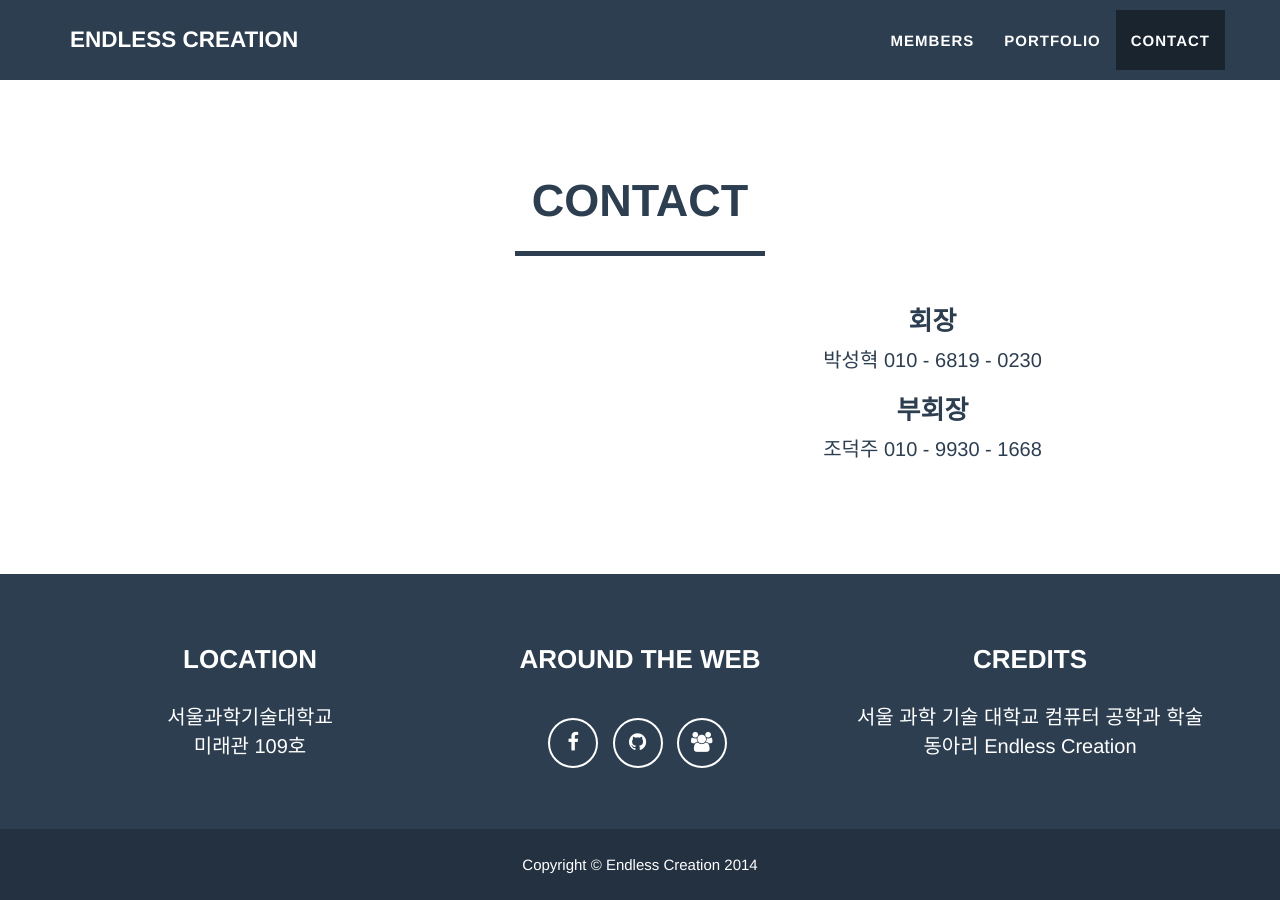
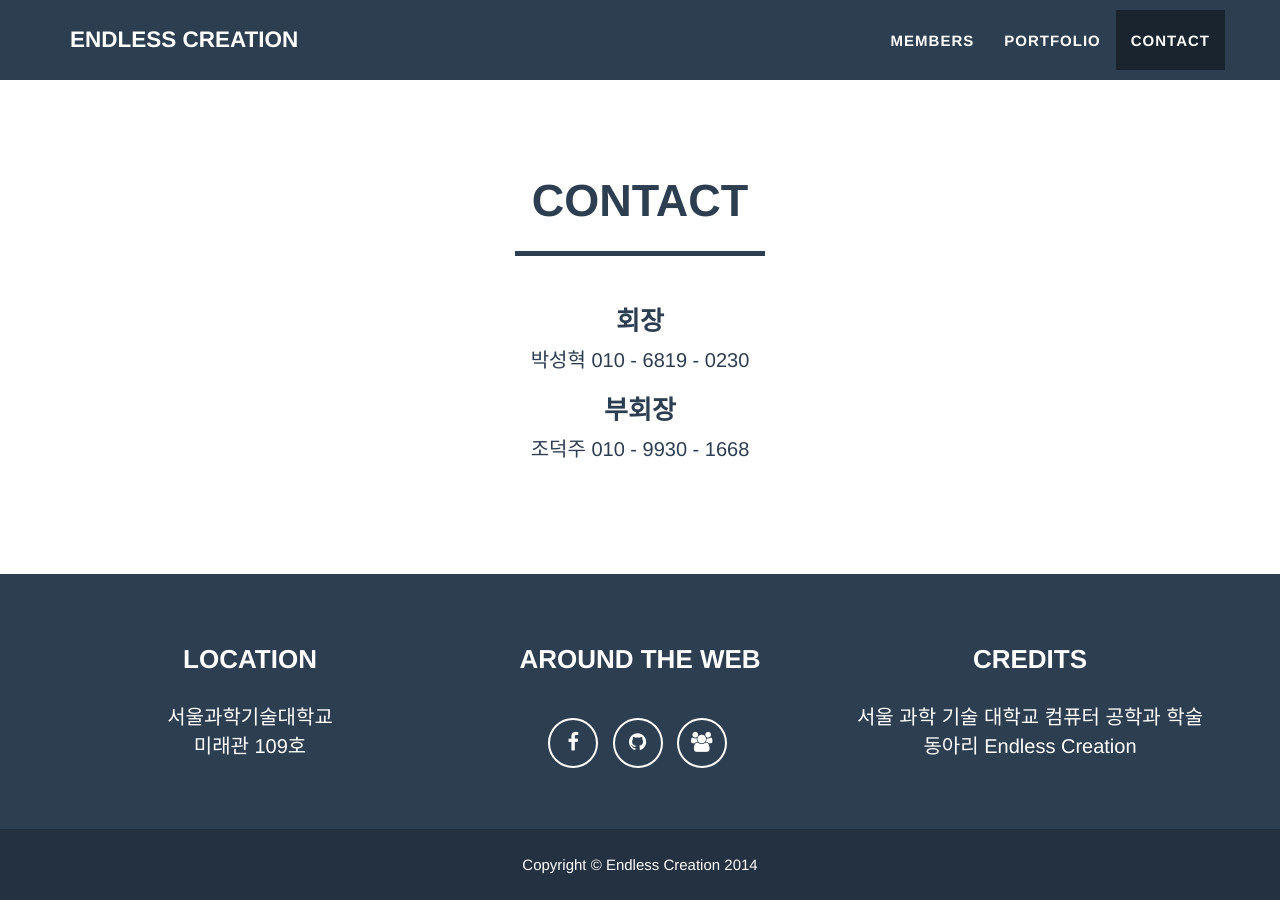
Before and after one commit to ec2014e/ec2014e.github.com, a Jekyll site: the page built from _posts/2014-11-09-yhj-9.md, in a window 1280 px wide and 900 px high, scrolled down 1928 px. Built offline with Jekyll 4.4.1, drawn with Linux system fonts in a browser that asks for light colours; some web fonts are replaced.

Commit message:
연락처 레이아웃 수정, 포트폴리오 사진 추가

```diff
--- a/_includes/contact.html
+++ b/_includes/contact.html
@@ -7,10 +7,10 @@
                     <hr class="star-primary">
                     <!-- <img class="full-width" src="http://maps.googleapis.com/maps/api/staticmap?center=37.629279,127.081541&zoom=17&size=1280x480&markers=color:red%7C37.629479,127.081541&markers=size:tiny&sensor=false"> -->
                     <div class="row">
-                        <div class="col-lg-6">
+                        <!-- <div class="col-lg-6"> -->
                         <!-- 지도 추가하든가 뭐 맘대로 -->
-                        </div>
-                        <div class="col-lg-6">
+                        <!-- </div> -->
+                        <div class="col-lg-12">
                             <!-- 박성혁, 조덕주 전화번 -->
                             <h3>회장</h3>
                             <p>박성혁 010 - 6819 - 0230<p>
```
Also changed, not shown: _posts/2014-11-09-yhj-9.md (+1 -1 lines), img/portfolio/yhj.png (added).
